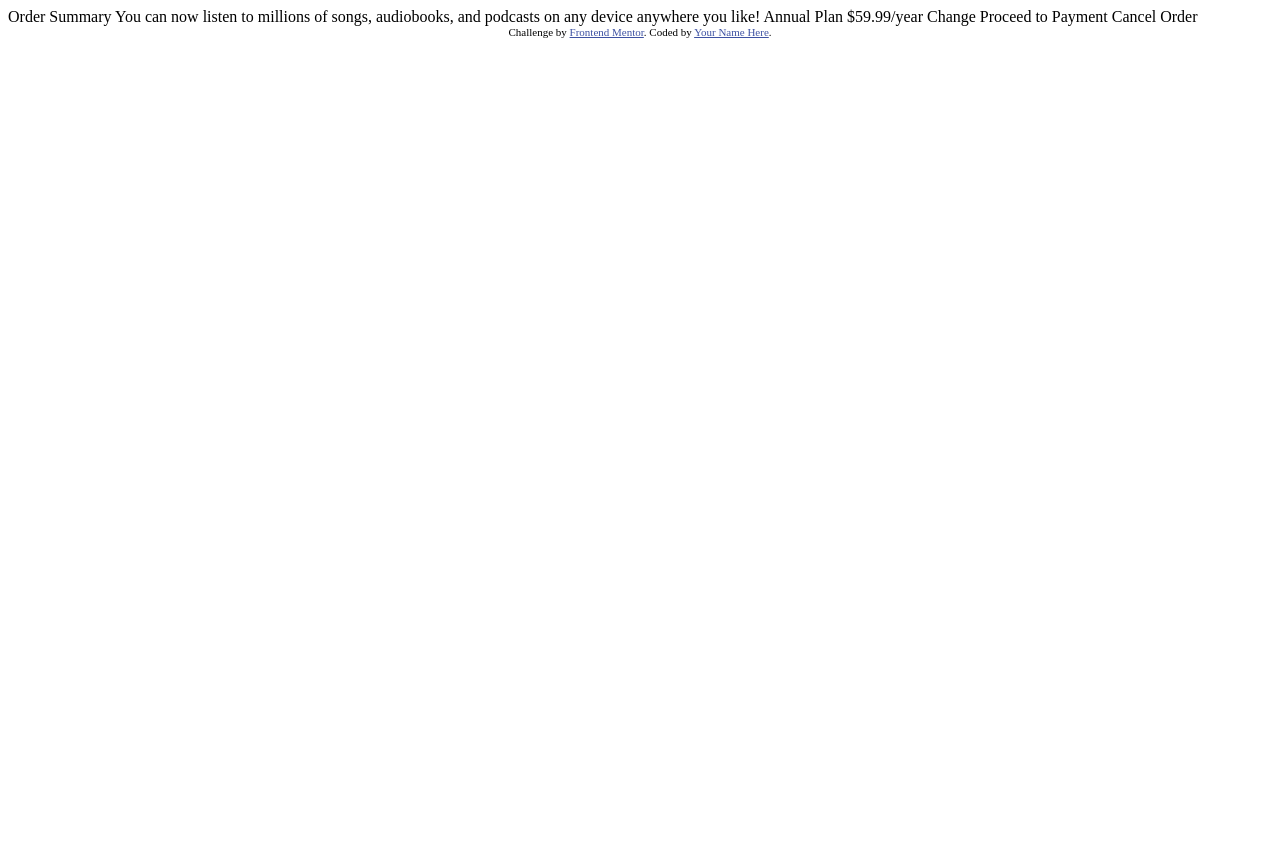
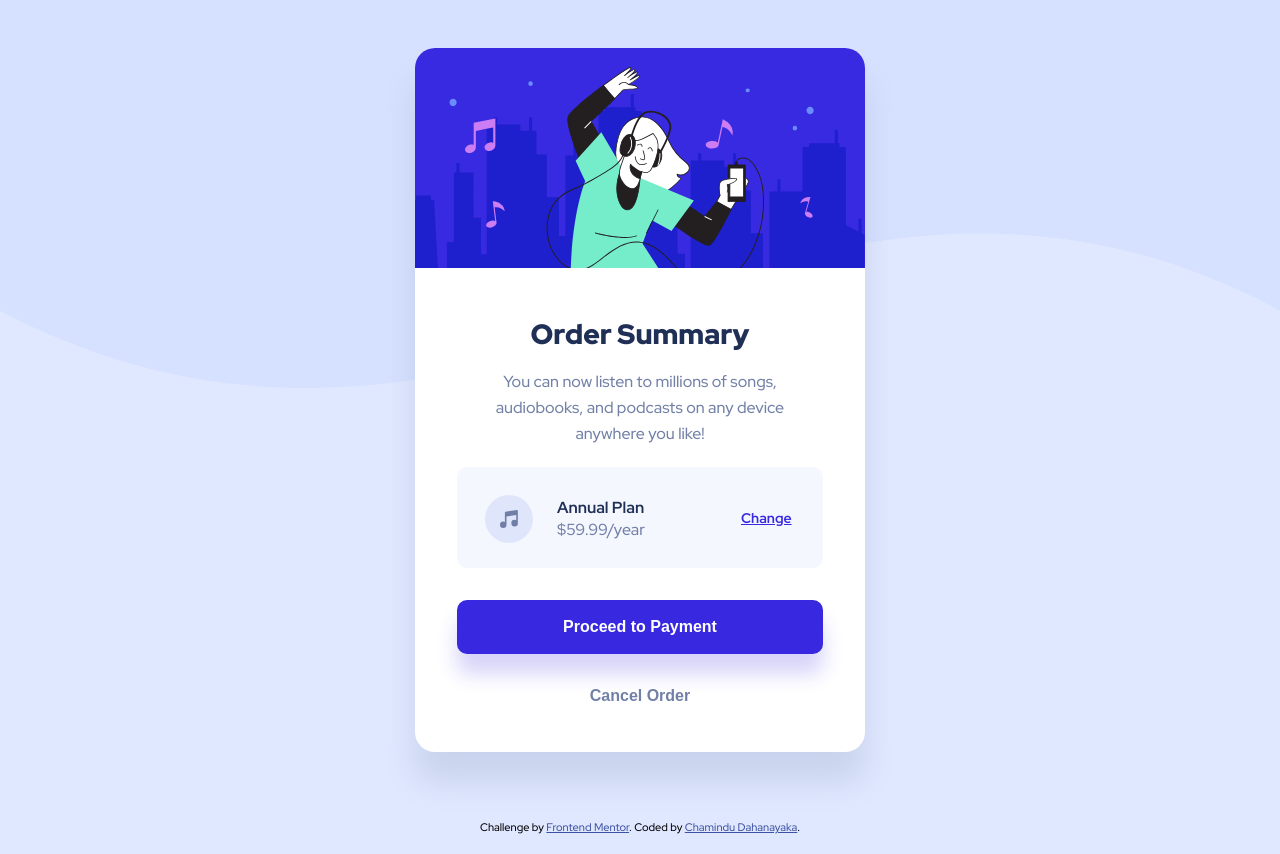
Before and after one commit to ChaminduD/order-summary-component, a plain HTML site: page index.html in a window 1280 px wide. Before the commit the page ends 800 px from the top, so only its background shows below. Drawn offline with Linux system fonts and the light colour scheme.

Commit message:
Modified Files

```diff
--- a/index.html
+++ b/index.html
@@ -2,36 +2,198 @@
 <html lang="en">
 <head>
   <meta charset="UTF-8">
-  <meta name="viewport" content="width=device-width, initial-scale=1.0"> <!-- displays site properly based on user's device -->
-
+  <meta name="viewport" content="width=device-width, initial-scale=1.0">
   <link rel="icon" type="image/png" sizes="32x32" href="./images/favicon-32x32.png">
 
   <title>Frontend Mentor | Order summary card</title>
+  <style>
+    @import url('https://fonts.googleapis.com/css2?family=Red+Hat+Display:wght@500;700;900&display=swap');
 
-  <!-- Feel free to remove these styles or customise in your own stylesheet 👍 -->
-  <style>
-    .attribution { font-size: 11px; text-align: center; }
-    .attribution a { color: hsl(228, 45%, 44%); }
+    body{
+      margin: 0;
+      padding: 0;
+      font-family: 'Red Hat Display', sans-serif;
+      box-sizing: border-box;
+      background-color: hsl(225, 100%, 94%);
+      background-image: url("images/pattern-background-mobile.svg");
+      background-repeat: no-repeat;
+      background-size: contain;
+    }
+    main{
+      height: 100vh;
+      display: flex;
+      align-items: center;
+      justify-content: center;
+    }
+    .container{
+      width: 340px;
+      background-color: hsl(0, 0%, 100%);
+      margin: 0 20px;
+      text-align: center;
+      border-radius: 20px;
+      box-shadow: 0 30px 30px hsla(224, 23%, 55%, 0.2);
+    }
+    #illustration{
+      border-radius: 20px 20px 0 0;
+      width: 340px;
+    }
+    .card{
+      padding: 26px;
+    }
+    .card h1{
+      font-size: 24px;
+      font-weight: 900;
+      color: hsl(223, 47%, 23%);
+      margin: 0;
+    }
+    .card p{
+      color: hsl(224, 23%, 55%);
+      line-height: 26px;
+      padding: 0 10px;
+    }
+    .plan{
+      background-color: hsl(225, 100%, 98%);
+      padding: 16px;
+      border-radius: 10px;
+      height: 45px;
+      margin-top: 26px;
+      margin-bottom: 26px;
+    }
+    .plan img{
+      float: left;
+    }
+    .plan p{
+      display: flex;
+    }
+    #annual{
+      font-weight: 700;
+      color: hsl(223, 47%, 23%);
+      padding-left: 20px;
+      margin-top: 0px;
+    }
+    #price{
+      margin-left: 58px;
+      margin-top: -20px;
+    }
+    .plan a{
+      display: flex;
+      margin-left: 202px;
+      margin-top: -50px;
+      font-size: 14px;
+      font-weight: 700;
+      color: hsl(245, 75%, 52%);
+    }
+    .plan a:hover{
+      color: hsl(245, 87%, 69%);
+      text-decoration: none;
+    }
+    button{
+      font-size: 16px;
+      font-weight: 700;
+      border: none;
+      border-radius: 10px;
+      cursor: pointer;
+      transition: background-color 0.3s ease;
+    }
+    #btn-1{
+      width: 100%;
+      padding: 16px;
+      color: hsl(0, 0%, 100%);
+      background-color: hsl(245, 75%, 52%);
+      box-shadow: 0 20px 20px hsla(245, 75%, 52%, 0.2);
+    }
+    #btn-1:hover{
+      background-color: hsl(245, 87%, 69%);
+    }
+    #btn-2{
+      color: hsl(224, 23%, 55%);
+      background-color: transparent;
+      margin-top: 26px;
+      margin-bottom: 8px;
+    }
+    #btn-2:hover{
+      color: hsl(223, 47%, 23%);
+    }
+    .attribution{
+      font-size: 11px;
+      text-align: center;
+    }
+    .attribution a{
+      color: hsl(228, 45%, 44%);
+    }
+    footer{
+      position: relative;
+      padding: 20px;
+    }
+
+    @media only screen and (min-width: 600px){
+      body{
+        background-image: url("images/pattern-background-desktop.svg");
+      }
+      .container{
+        width: 450px;
+      }
+      #illustration{
+        width: 450px;
+      }
+      .card{
+        padding: 42px;
+      }
+      .card h1{
+        font-size: 28px;
+      }
+      .plan{
+        margin-top: 20px;
+        padding: 28px;
+        height: 45px;
+      }
+      #annual{
+        padding-left: 24px;
+      }
+      #price{
+        margin-left: 62px;
+      }
+      .plan a{
+        margin-left: 256px;
+      }
+      #btn-1{
+        margin-top: 6px;
+        padding: 18px;
+      }
+      #btn-2{
+        margin-top: 32px;
+        margin-bottom: 4px;
+      }
+    }
   </style>
 </head>
 <body>
+  <main>
+    <section class="container">
+      <img id="illustration" src="images/illustration-hero.svg" alt="SVG Illustration">
 
-  Order Summary
+      <section class="card">
+        <h1>Order Summary</h1>
 
-  You can now listen to millions of songs, audiobooks, and podcasts on any
-  device anywhere you like!
+        <p>You can now listen to millions of songs, audiobooks, and podcasts on any
+        device anywhere you like!</p>
 
-  Annual Plan
-  $59.99/year
+        <section class="plan">
+          <img src="images/icon-music.svg" alt="SVG music icon">
+          <p id="annual">Annual Plan</p>
+          <p id="price">$59.99/year</p>
+          <span><a href="">Change</a></span>
+        </section>
 
-  Change
+        <button id="btn-1">Proceed to Payment</button>
+        <button id="btn-2">Cancel Order</button>
+      </section>
+    </section>
+  </main>
 
-  Proceed to Payment
-  Cancel Order
-
-  <div class="attribution">
+  <footer class="attribution">
     Challenge by <a href="https://www.frontendmentor.io?ref=challenge" target="_blank">Frontend Mentor</a>.
-    Coded by <a href="#">Your Name Here</a>.
-  </div>
+    Coded by <a href="https://www.linkedin.com/in/chamindudahanayaka/">Chamindu Dahanayaka</a>.
+  </footer>
 </body>
 </html>
```
Also changed, not shown: screenshot.jpeg (added), 3 other files.
